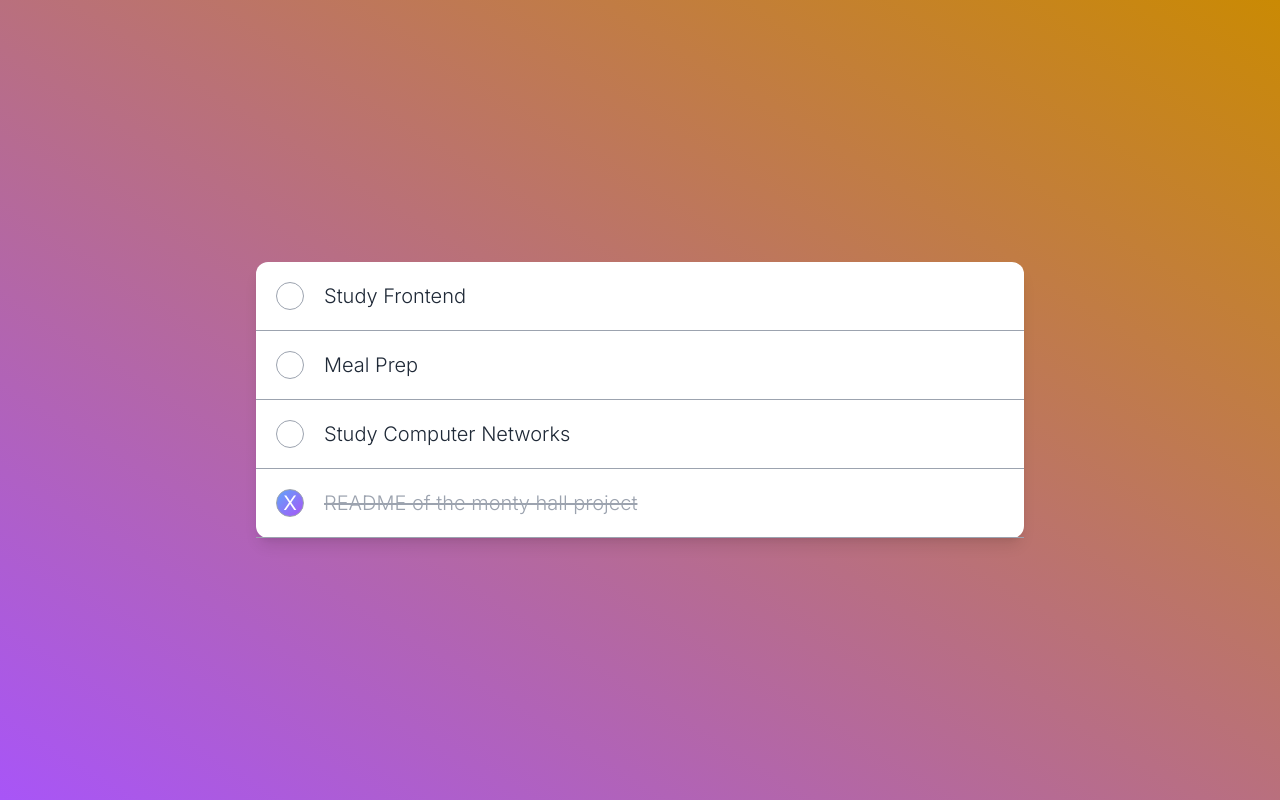
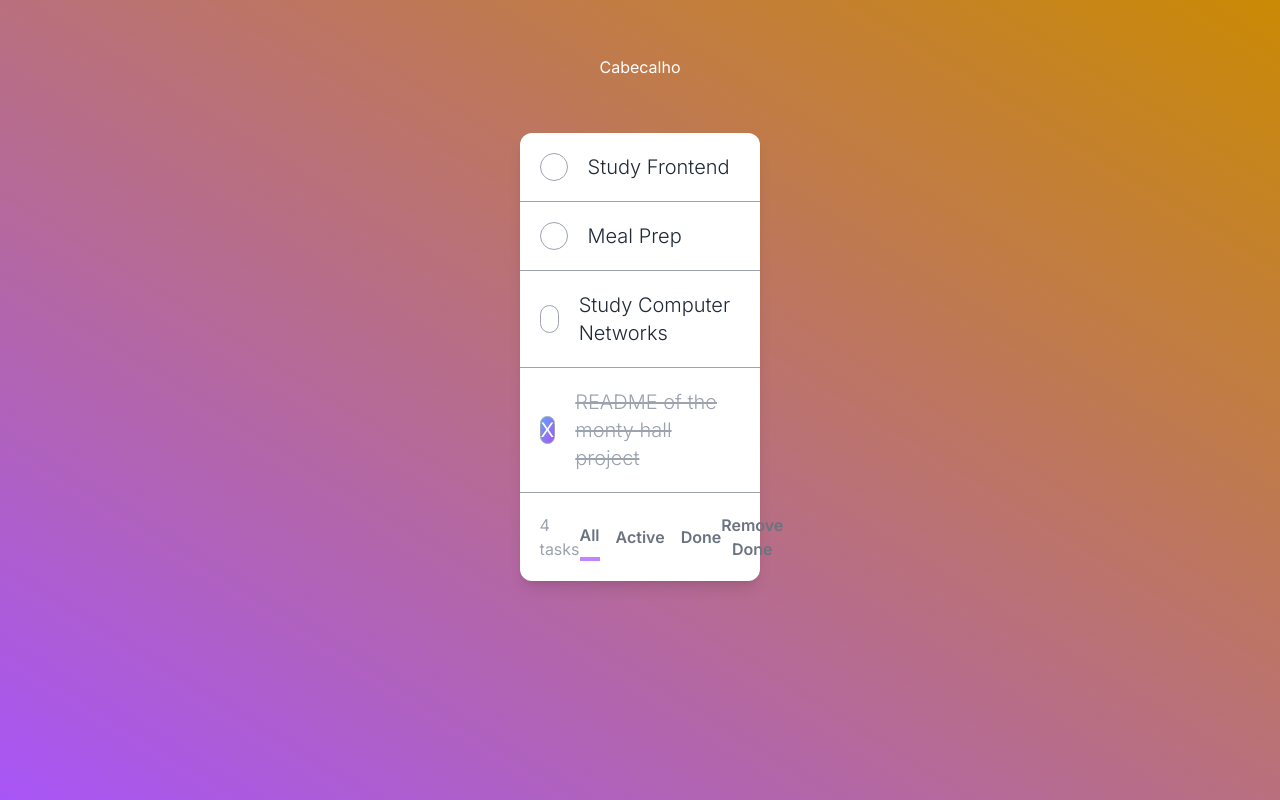
Before and after one commit to marceloemr/Task_List, a Next.js app: page / in a window 1280 px wide. Built offline with nearby package versions, Linux system fonts and the light colour scheme.

Commit message:
Add Footer and Header

```diff
--- a/src/app/page.tsx
+++ b/src/app/page.tsx
@@ -1,8 +1,11 @@
 'use client'
 
 import List from "@/components/List/List";
+import TaskList from "@/models/TaksList";
+import Header from "@/components/template/Header";
+import Content from "@/components/template/Content";
+
 import mock_tasks from '../data/mock'
-import TaskList from "@/models/TaksList";
 
 import 'tailwindcss/tailwind.css'
 import { useState } from "react";
@@ -33,8 +36,13 @@ export default function Home() {
             to-yellow-600
             h-screen
         `}>
-            <List tasks={tasks}
-                  changed={(new_tasks) => {set_tasks(new_tasks)}}/>
+            <Header>
+                <h1>Cabecalho</h1>
+            </Header>
+            <Content>
+                <List tasks={tasks}
+                      changed={(new_tasks) => {set_tasks(new_tasks)}}/>
+            </Content>
         </div>
     );
 }
--- a/src/components/List/List.tsx
+++ b/src/components/List/List.tsx
@@ -1,5 +1,6 @@
 import TaskList from "@/models/TaksList";
 import ListItem from "@/components/List/ListItem";
+import ListFooter from "@/components/List/ListFooter";
 
 interface ListProps {
    tasks: TaskList
@@ -27,13 +28,15 @@ export default function List(props: ListProps) {
 
     return (
         <div className={`
-            flex w-3/5
+            flex w-3/5 items-start
         `}>
             <ul className={`
                 w-full list-none
                 bg-white shadow-lg rounded-xl
             `}>
                 {render_tasks()}
+                <ListFooter tasks={props.tasks}
+                            changed={props.changed}/>
             </ul>
         </div>
     )
--- /dev/null
+++ b/src/components/List/ListButton.tsx
@@ -0,0 +1,25 @@
+interface ListButtonProps {
+    selected?: boolean
+    class_name?: string
+    children: any
+    on_click: (e: any) => void
+}
+
+export default function ListButton(props: ListButtonProps) {
+    const border = props.selected ? 'border-b-4 border-purple-400' : ''
+
+    return (
+        <button onClick={props.on_click}
+                className={`
+                text-gray-500 font-semibold
+                hover:text-black
+                focus:outline-none
+                ${border}
+                ${props.class_name}
+                `}
+        >
+            {props.children}
+        </button>
+
+    )
+}
--- /dev/null
+++ b/src/components/List/ListFooter.tsx
@@ -0,0 +1,72 @@
+import TaskList from "@/models/TaksList";
+import ListButton from "@/components/List/ListButton";
+
+interface ListFooterProps {
+    tasks: TaskList
+    changed: (tasks: TaskList) => void
+}
+
+export default function ListFooter(props: ListFooterProps) {
+    const { tasks, changed } = props
+
+    function render_item_amount() {
+        return (
+            <>
+                <span className={`
+                    text-gray-400 hidden lg:inline
+                `}>
+                    {tasks.items.length}
+                    {tasks.items.length === 1 ?
+                        ' task' :
+                        ' tasks'
+                    }
+                </span>
+                <span className="flex-1 hidden lg:inline">
+
+                </span>
+            </>
+        )
+    }
+
+    function render_buttons_filter() {
+        return (
+            <>
+                <ListButton selected={tasks.showing_all()}
+                            on_click={() => changed(tasks.remove_filter())}
+                            class_name={"hidden md:inline"}>
+                    All
+                </ListButton>
+                <ListButton selected={tasks.showing_active()}
+                            on_click={() => changed(tasks.filter_active())}
+                            class_name={"hidden md:inline mx-4"}>
+                    Active
+                </ListButton>
+                <ListButton selected={tasks.showing_done()}
+                            on_click={() => changed(tasks.filter_done())}
+                            class_name={"hidden md:inline"}>
+                    Done
+                </ListButton>
+            </>
+        )
+    }
+
+    function render_remove_done() {
+        return (
+            <>
+                <span className="flex-grow">
+                    <ListButton on_click={() => changed(tasks.remove_done())}>
+                        Remove<span className="hidden md:inline"> Done</span>
+                    </ListButton>
+                </span>
+            </>
+        )
+    }
+
+    return (
+        <li className={`flex p-5`}>
+            {render_item_amount()}
+            {render_buttons_filter()}
+            {render_remove_done()}
+        </li>
+    )
+}
--- /dev/null
+++ b/src/components/template/Content.tsx
@@ -0,0 +1,11 @@
+interface ContentProps {
+    children: any
+}
+
+export default function Content(props: ContentProps) {
+    return (
+        <div className="flex flex-1 justify-center">
+            {props.children}
+        </div>
+    )
+}
--- /dev/null
+++ b/src/components/template/Header.tsx
@@ -0,0 +1,15 @@
+interface HeaderProps {
+    children: any
+}
+
+export default function Header(props: HeaderProps) {
+    return (
+        <div className="flex h-1/6">
+            <div className={`
+                flex flex-1 h-full justify-center items-center
+            `}>
+                {props.children}
+            </div>
+        </div>
+    )
+}
--- a/src/models/TaksList.ts
+++ b/src/models/TaksList.ts
@@ -34,7 +34,7 @@ export default class TaskList {
         return this.filter === FilterType.ACTIVE
     }
 
-    filtr_active(): TaskList {
+    filter_active(): TaskList {
         if (this.showing_active()) {
             return this
         }
```
